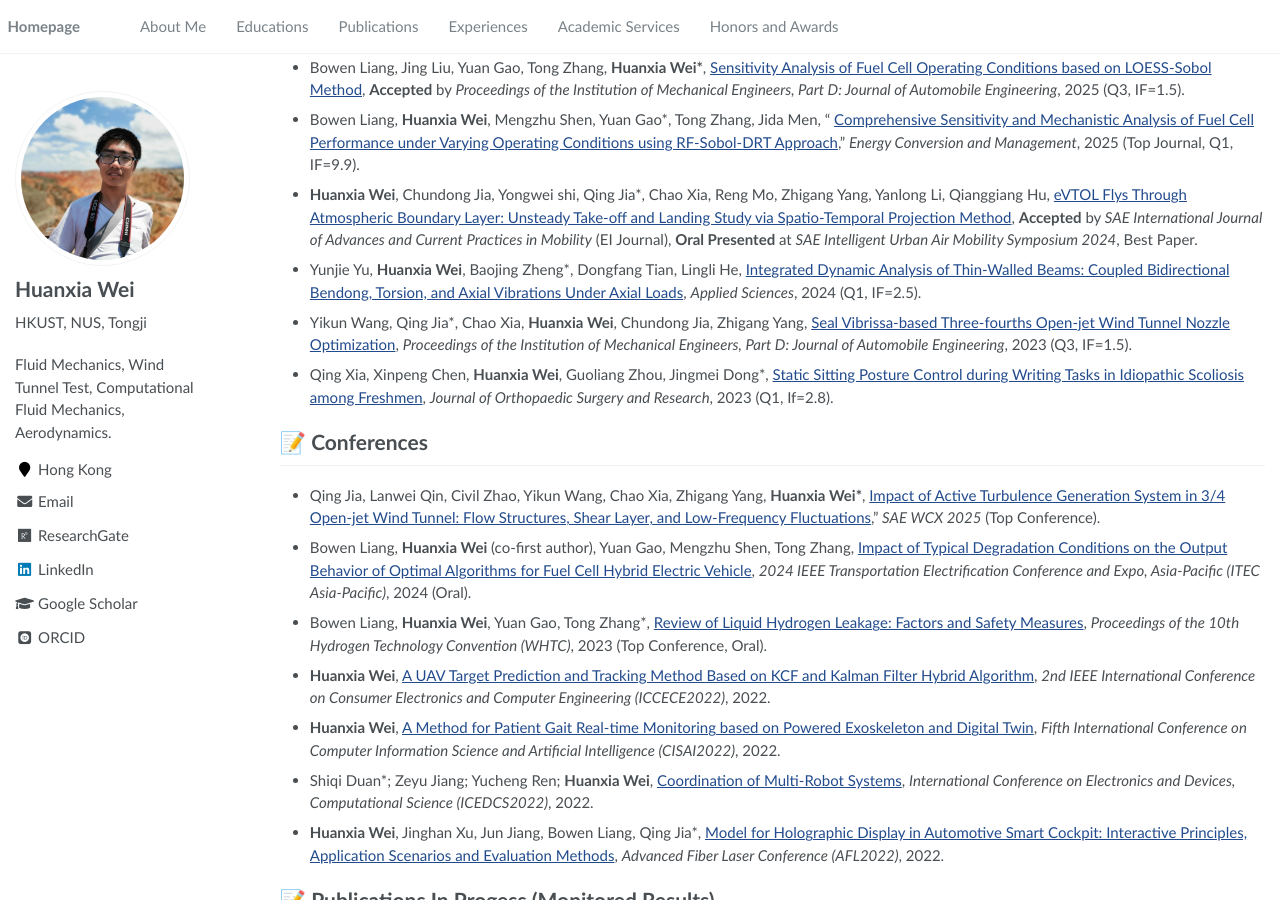
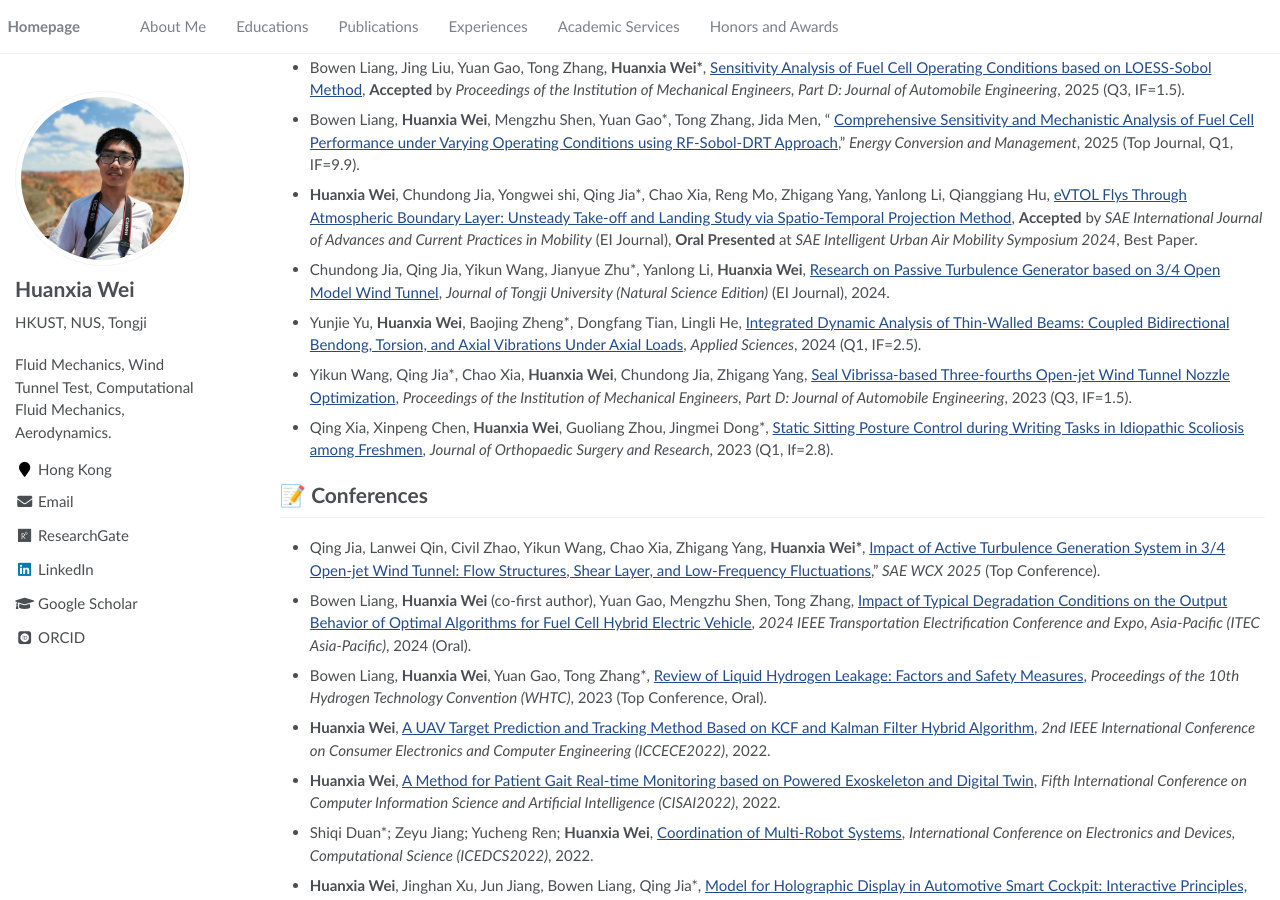
Before and after one commit to hweifluids/academicpage-dev1, a Jekyll site: the page built from _pages/about.md, in a window 1280 px wide and 900 px high, scrolled down 1020 px. Built offline with Jekyll 4.4.1, drawn with Linux system fonts in a browser that asks for light colours; some web fonts are replaced.

Commit message:
Update about.md

```diff
--- a/_pages/about.md
+++ b/_pages/about.md
@@ -58,6 +58,8 @@ His research interest includes aerodynamics and fluid mechanics. On one hand, he
 - Bowen Liang, **Huanxia Wei**, Mengzhu Shen, Yuan Gao\*, Tong Zhang, Jida Men, " [Comprehensive Sensitivity and Mechanistic Analysis of Fuel Cell Performance under Varying Operating Conditions using RF-Sobol-DRT Approach](https://authors.elsevier.com/c/1kRgPin8Vru2T)," *Energy Conversion and Management*, 2025 (Top Journal, Q1, IF=9.9).
 
 - **Huanxia Wei**, Chundong Jia, Yongwei shi, Qing Jia\*, Chao Xia, Reng Mo, Zhigang Yang, Yanlong Li, Qianggiang Hu, [eVTOL Flys Through Atmospheric Boundary Layer: Unsteady Take-off and Landing Study via Spatio-Temporal Projection Method](https://doi.org/10.4271/2024-01-7014), **Accepted** by *SAE International Journal of Advances and Current Practices in Mobility* (EI Journal), **Oral Presented** at *SAE Intelligent Urban Air Mobility Symposium 2024*, Best Paper.
+
+- Chundong Jia, Qing Jia, Yikun Wang, Jianyue Zhu\*, Yanlong Li, **Huanxia Wei**, [Research on Passive Turbulence Generator based on 3/4 Open Model Wind Tunnel](https://tjxb.ijournals.cn/jtuns/article/abstract/2024s1017), *Journal of Tongji University (Natural Science Edition)* (EI Journal), 2024.
 
 - Yunjie Yu, **Huanxia Wei**, Baojing Zheng\*, Dongfang Tian, Lingli He,
 [Integrated Dynamic Analysis of Thin-Walled Beams: Coupled Bidirectional Bendong, Torsion, and Axial Vibrations Under Axial Loads](https://www.mdpi.com/2076-3417/14/23/11390/pdf), *Applied Sciences*, 2024 (Q1, IF=2.5).
```
